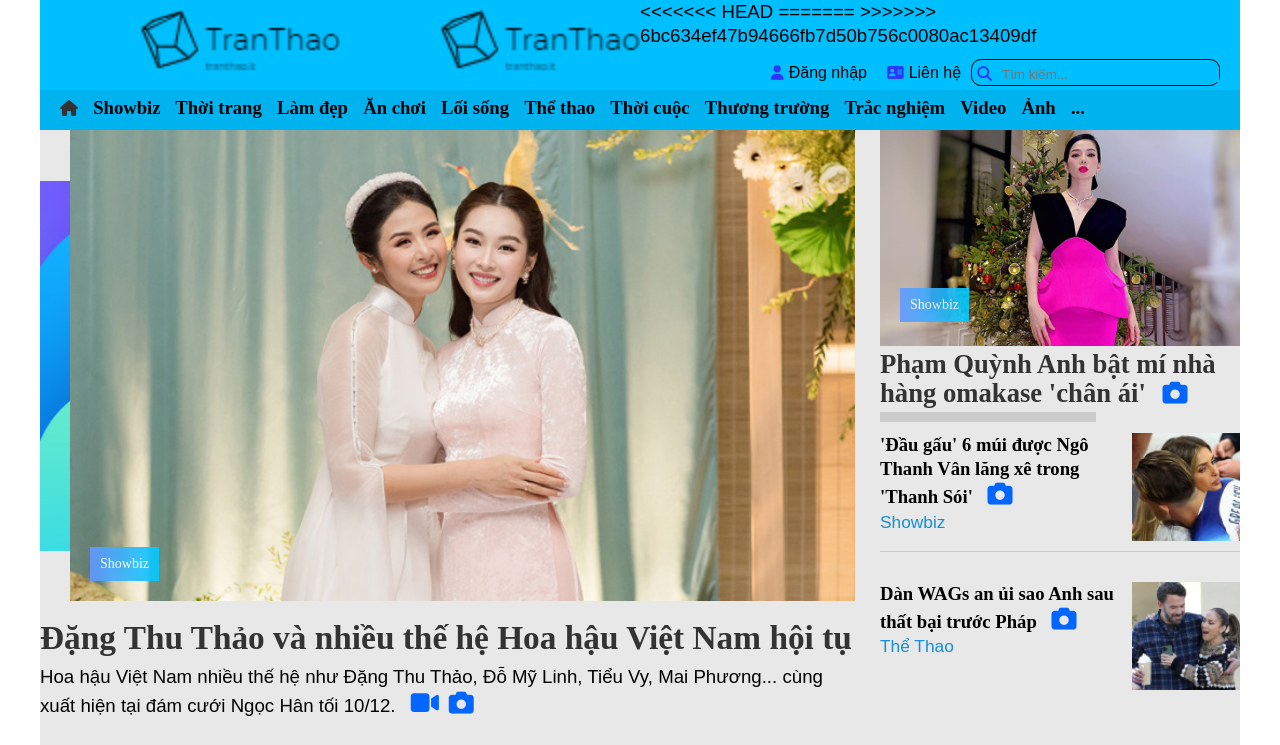
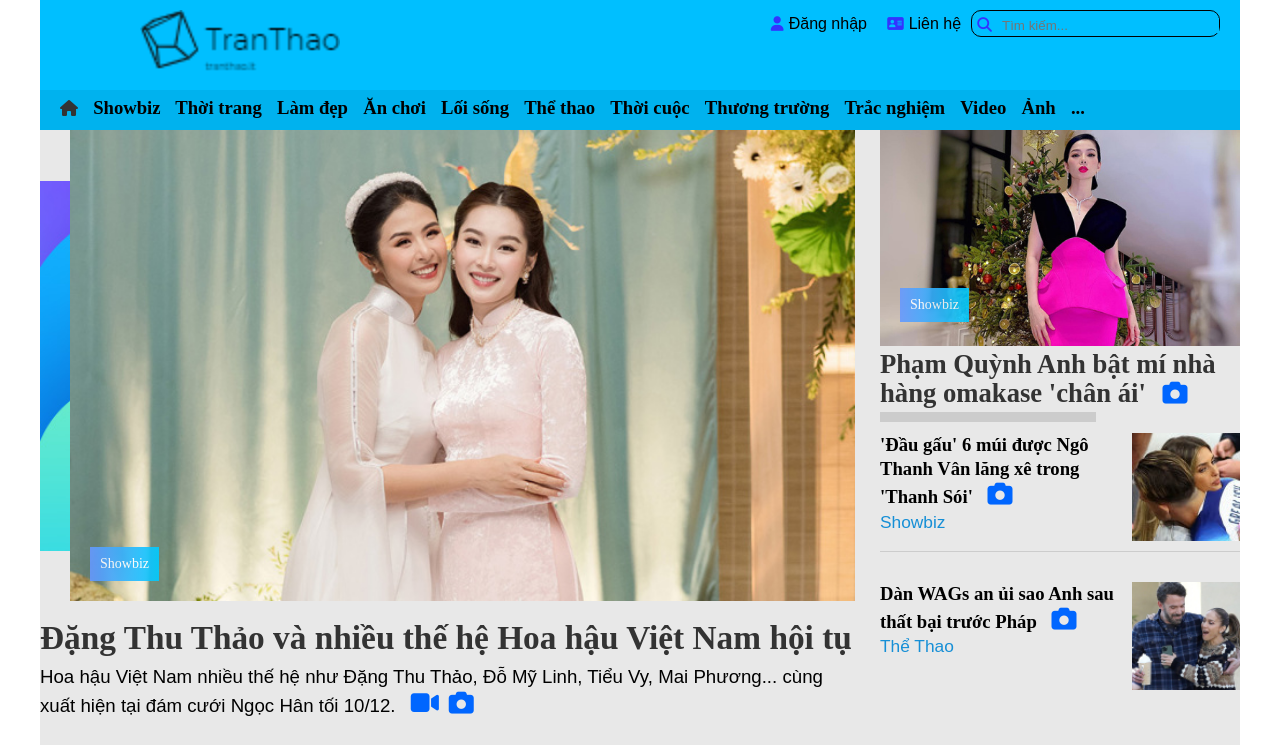
Before and after one commit to txtit/_BTL_WEB, a plain HTML site: page index.html in a window 1280 px wide. Shown: the top 745 px of the page. Drawn offline with Linux system fonts and the light colour scheme.

Commit message:
Update index.html
ok

```diff
--- a/index.html
+++ b/index.html
@@ -14,11 +14,9 @@
     <div class="boxcenter">
         <header>
             <div class="logo">
-<<<<<<< HEAD
+
                 <img src="/img/low-res-logo.png"  alt="">
-=======
-                <img src="img/low-res-logo.png" width="100%"  alt="">
->>>>>>> 6bc634ef47b94666fb7d50b756c0080ac13409df
+
             </div>
             <div class="box">
                 <div class="container-1">
```
